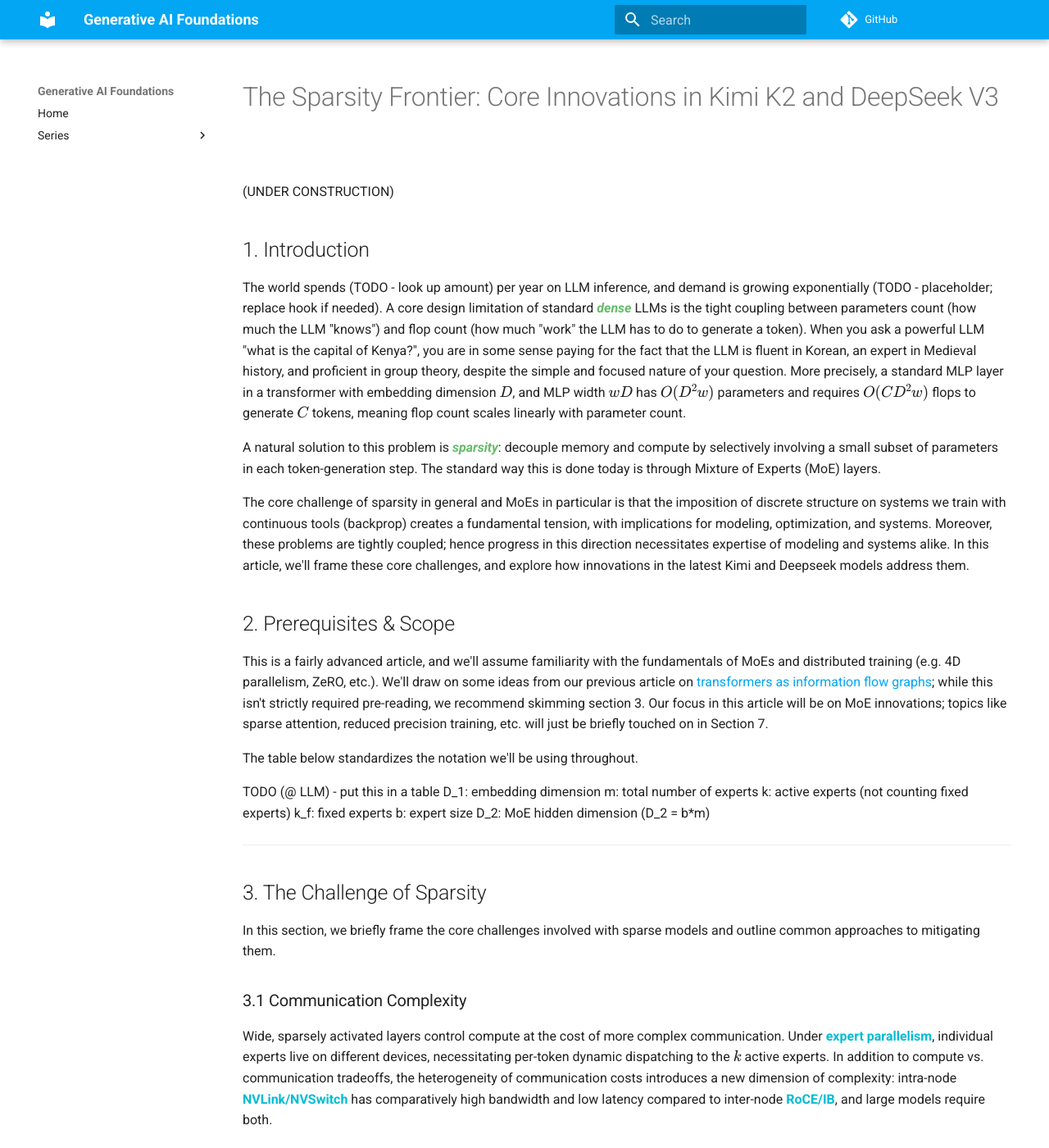
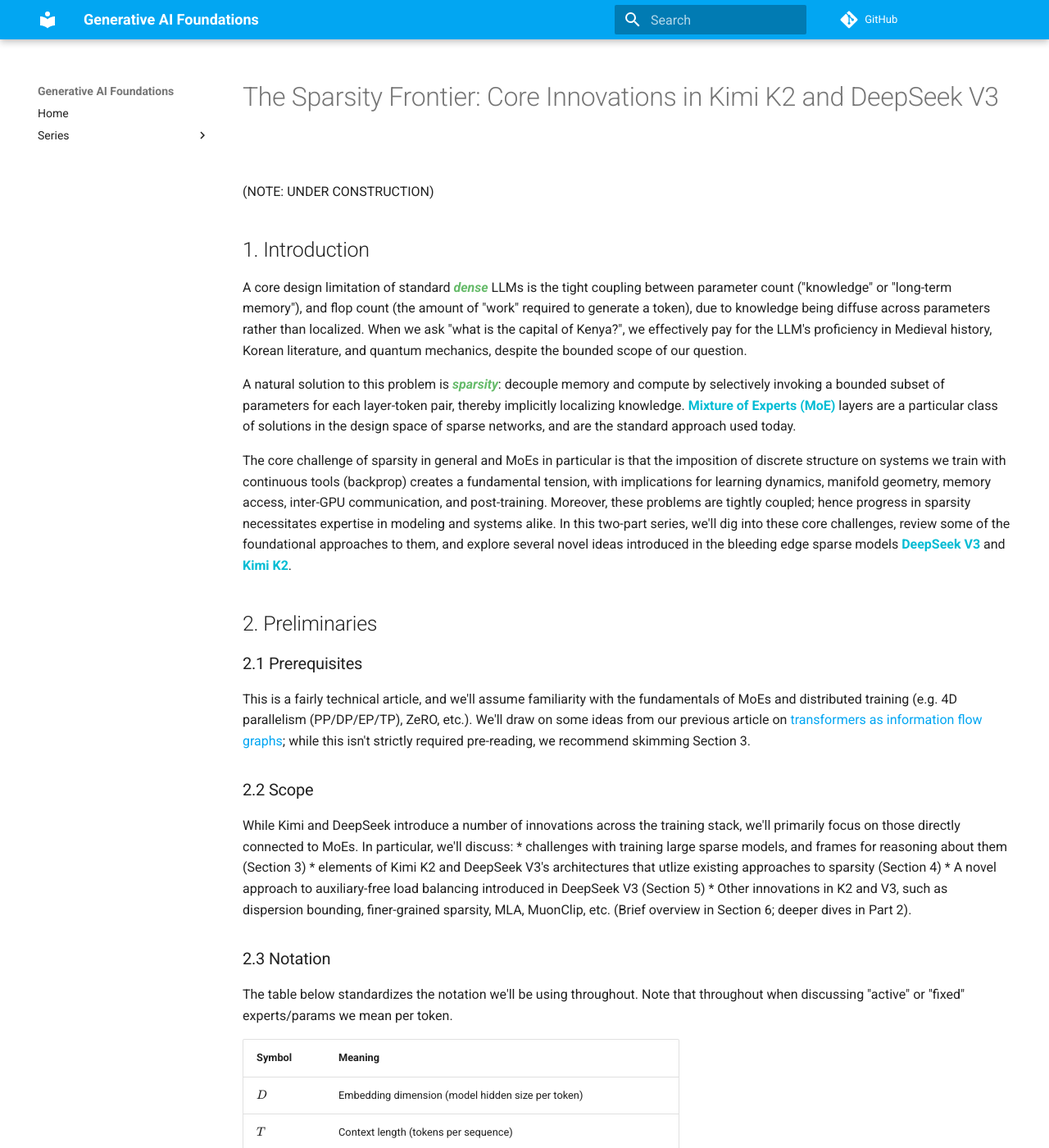
Before and after one commit to PranavSriram18/genai_foundations, an MkDocs documentation site: the page built from docs/series/moe.md, in a window 1280 px wide and 1400 px high. Shown: the whole window at 82% size. Built offline with MkDocs 1.6.1 and Material for MkDocs 9.7.7, drawn with Linux system fonts in a browser that asks for light colours; comment, search, counter and statistics services are not loaded; some of the changed text lies outside the part shown.

Commit message:
refactor

```diff
--- a/docs/series/moe.md
+++ b/docs/series/moe.md
@@ -1,46 +1,60 @@
 
 # The Sparsity Frontier: Core Innovations in Kimi K2 and DeepSeek V3
-(UNDER CONSTRUCTION)
+(NOTE: UNDER CONSTRUCTION)
 
 ## 1. Introduction
-The world spends (TODO - look up amount) per year on LLM inference, and demand is growing
-exponentially (TODO - placeholder; replace hook if needed). A core design limitation of standard <span
-class="idea">dense</span> LLMs is the tight coupling between parameters count (how much the LLM
-"knows") and flop count (how much "work" the LLM has to do to generate a token). When you ask a powerful LLM "what is the capital of Kenya?",
-you are in some sense paying for the fact that the LLM is fluent in Korean,
-an expert in Medieval history, and proficient in group theory, despite the simple and focused
-nature of your question. More precisely, a standard MLP layer in a transformer with embedding
-dimension $D$, and MLP width $wD$ has $O(D^2w)$ parameters and requires $O(CD^2w)$ flops to generate
-$C$ tokens, meaning flop count scales linearly with parameter count.
+A core design limitation of standard <span class="idea">dense</span> LLMs is the tight coupling between parameter count ("knowledge" or "long-term memory"), and flop count (the amount of "work" required to generate a token), due to knowledge being diffuse across parameters rather than localized.
+When we ask "what is the capital of Kenya?", we effectively pay for the LLM's
+proficiency in Medieval history, Korean literature, and quantum mechanics, despite the bounded scope
+of our question.
 
-A natural solution to this problem is <span class="idea">sparsity</span>: decouple memory and compute
-by selectively involving a small subset of parameters in each token-generation step.
-The standard way this is done today is through Mixture of Experts (MoE) layers.
+A natural solution to this problem is <span class="idea">sparsity</span>: decouple memory and
+compute by selectively invoking a bounded subset of parameters for each layer-token pair,
+thereby implicitly localizing knowledge. <span class="term">Mixture of Experts (MoE)</span> layers are a particular
+class of solutions in the design space of sparse networks, and are the standard approach used today.
 
 The core challenge of sparsity in general and MoEs in particular is that the imposition of discrete
 structure on systems we train with continuous tools (backprop) creates a fundamental tension, with
-implications for modeling, optimization, and systems. Moreover, these problems are tightly coupled;
-hence progress in this direction necessitates expertise of modeling and systems alike. In this
-article, we'll frame these core challenges, and explore how innovations in the latest Kimi and
-Deepseek models address them.
+implications for learning dynamics, manifold geometry, memory access, inter-GPU communication, and
+post-training. Moreover, these problems are tightly coupled; hence progress in sparsity
+necessitates expertise in modeling and systems alike. In this two-part series, we'll
+dig into these core challenges, review some of the foundational approaches to them, and explore
+several novel ideas introduced in the bleeding edge sparse models <span class="term">DeepSeek
+V3</span> and <span class="term">Kimi K2</span>.
 
 
-## 2. Prerequisites & Scope
-This is a fairly advanced article, and we'll assume familiarity with the fundamentals of MoEs and
-distributed training (e.g. 4D parallelism, ZeRO, etc.). We'll draw on some ideas from our previous article on [transformers as information flow graphs](TODO - link); while
-this isn't strictly required pre-reading, we recommend skimming section 3. Our focus in this article
-will be on MoE innovations; topics like sparse attention, reduced precision training, etc. will just
-be briefly touched on in Section 7.
+## 2. Preliminaries
+### 2.1 Prerequisites
+This is a fairly technical article, and we'll assume familiarity with the fundamentals of MoEs and
+distributed training (e.g. 4D parallelism (PP/DP/EP/TP), ZeRO, etc.). We'll draw on some ideas from our previous article on [transformers as information flow graphs](https://github.com/PranavSriram18/genai_foundations/blob/main/docs/series/transformer_internals.md); while
+this isn't strictly required pre-reading, we recommend skimming Section 3.
 
-The table below standardizes the notation we'll be using throughout.
+### 2.2 Scope
+While Kimi and DeepSeek introduce a number of innovations across the training stack, we'll primarily
+focus on those directly connected to MoEs. In particular, we'll discuss:
+* challenges with training large sparse models, and frames for reasoning about them (Section 3)
+* elements of Kimi K2 and DeepSeek V3's architectures that utlize existing approaches to sparsity
+(Section 4)
+* A novel approach to auxiliary-free load balancing introduced in DeepSeek V3 (Section 5)
+* Other innovations in K2 and V3, such as dispersion bounding, finer-grained
+sparsity, MLA, MuonClip, etc. (Brief overview in Section 6; deeper dives in Part 2).
 
-TODO (@ LLM) - put this in a table
-D_1: embedding dimension
-m: total number of experts
-k: active experts (not counting fixed experts)
-k_f: fixed experts
-b: expert size
-D_2: MoE hidden dimension (D_2 = b*m)
+### 2.3 Notation
+The table below standardizes the notation we'll be using throughout. Note that throughout when discussing
+"active" or "fixed" experts/params we mean per token.
+
+| Symbol | Meaning                                                               |
+| ------ | --------------------------------------------------------------------- |
+| $D$    | Embedding dimension (model hidden size per token)                     |
+| $T$    | Context length (tokens per sequence)                                  |
+| $m$    | Total number of routed experts (excludes shared expert unless stated) |
+| $k$    | Active routed experts                                       |
+| $k_f$  | Fixed experts (e.g., shared expert)                         |
+| $b$    | Expert width (neurons in a single expert’s MLP/FFN block)             |
+| $w$    | MoE width ratio ( $w = \frac{b \cdot m}{D}$ )                         |
+| DV3    | Abbreviation for Deepseek V3                                          |
+| K2     | Abbreviation for Kimi K2                                              |
+
 
 ---
 
@@ -64,7 +78,7 @@ mitigate these issues, such as activation recomputation, lower-precision storage
 shared expert caching, and router replication each introduce additional complexity and possible
 interactions with other aspects of implementation and analysis.
 
-### 3.2 Modeling Challenges: Manifold Partitioning, Specialization, and Dead Experts
+### 3.2 Experts, Manifold Partitioning, and a Fishing Analogy
 TODO - this part needs substantial changes
 The promise of MoE rests on <span class="term">expert specialization</span>. Specialization fails when <span class="term">dead experts</span> emerge from gradient starvation, when a few experts monopolize traffic, or when routing boundaries jitter so much that experts cannot settle on stable roles. Classic <span class="term">auxiliary load-balancing losses</span> spread utilization but can corrupt token–expert affinities and weaken specialization. Temperature, entropy, and EMA schedules trade exploration against lock-in. Capacity limits force second-best choices when the top expert is full, which can help exploration but also increase variance. A <span class="term">shared expert</span> can backstop quality, yet too much shared capacity reduces pressure to specialize. Curriculum and post-training shift the data manifold, moving Voronoi-like boundaries and destabilizing routes unless the router adapts.
 
@@ -76,14 +90,14 @@ capacity budget, with gradients that remain faithful to token–expert affinity<
 ## 4. Architecture Specs and Standard Elements
 
 ### 4.1 Spec Table
+Below is a table detailing core hyperparamerers for DV3 and K2.
 
-
-| Dimension                         | DeepSeek V3                                                                | Kimi K2                                                           |
+| Dimension                         | Deepseek V3                                                                | Kimi K2                                                           |
 | --------------------------------- | -------------------------------------------------------------------------- | ----------------------------------------------------------------- |
-| **Total Params**                  | **[VERIFY ~671B]**                                                         | **[VERIFY ~1.0T]**                                                |
-| **Active Params (per token)**     | **[VERIFY ~37B]**                                                          | **[VERIFY ~32–33B]**                                              |
+| **Total Params**                  | **[671B]**                                                         | **[1.0T]**                                                |
+| **Active Params**     | **[37B]**                                                          | **[32B]**                                              |
 | **Total Experts**                 | **256 routed + 1 shared**                                                  | **384 routed + 1 shared**                                         |
-| **Active Experts / Token**        | **8 routed** + shared always available **[VERIFY]**                        | **8 routed** + shared available                                   |
+| **Active Experts**        | **8 routed + 1 shared**                        | **8 routed + 1 shared**                                  |
 | **Expert width (per-expert MLP)** | **[VERIFY hidden size / FFN dims]**                                        | **[VERIFY hidden size / FFN dims]**                               |
 | **Learning algorithm**            | Next-token LM with **MTP**; aux-free balancing on router                   | Next-token LM; training stabilized with **MuonClip / QK-Clip**    |
 | **Routing control**               | **Aux-loss-free dynamic bias** + minimal **sequence-level** safeguard      | **Simple top-k** (no grouping, no in-gate balancing)              |
@@ -112,7 +126,7 @@ Before we dive into novel ideas, let’s briefly establish the common elements t
 * <span class="term">Shared-expert locality</span>: cache/pin the **shared expert** near the token path to avoid paying cross-node latency on common fall-back routes.
 
 
-## 5. Auxiliary-Free Load Balancing (Deepseek V3)
+## 5. Auxiliary-Free Load Balancing (DeepSeek V3)
 In our running picture, **lakes** represent regions of the data manifold and **fishermen** are the **experts**. A classic <span class="term">auxiliary diversity loss</span> is like a redistributive tax that penalizes popular lakes and subsidizes empty ones inside the **preference function** itself. This evens out utilization, but it also changes what “best lake” means for each fisherman and can reduce catch quality.
 
 DeepSeek keeps preferences honest and instead changes the **reach** of each fisherman. Imagine walking along the shore with a pair of shears. For over-crowded lakes, you **trim the rod length** of the successful fishermen, shrinking their radius of influence. For under-served lakes, you **extend rod length**, expanding their reach. Preferences remain about fish density; availability is nudged externally. <span class="idea">Balance is achieved by shaping access, not by corrupting preference</span>.
@@ -143,92 +157,15 @@ TODO - check formatting of math blocks (square brackets vs $$)
 
 This split keeps token→expert **affinity clean** while a slow control loop adjusts **effective availability**. In control terminology, the utilization error (u^* - u_i) drives a PI controller that trims or extends each expert’s “rod length.” The router continues to learn specialization from the true signal.
 
----
-
-## 6. Bounded Dispersion
-TODO - this section feels too long
 
 
-### 6.1 Why dispersion matters
-TODO - reword
-Inter-node communication is the expensive part of MoE. If a token’s activated experts live on many nodes, route variance turns into stragglers and small-message all-to-all.
+## 6. Other Innovations
 
-The useful abstraction is the token’s **communication subgraph**. <span class="term">Node-limited routing</span> makes this subgraph compact by capping how many nodes a token may touch at (M). <span class="idea">Treat dispersion as a first-class budget alongside top-(k)</span>.
-
-### 6.2 A single-pass, effectively hierarchical algorithm
-TODO - revise notation
-
-Let there be (G) nodes and routed experts (E=\bigcup_{n=1}^{G} E_n) where (E_n) are the experts hosted on node (n). For a token with representation (x):
-
-1. **Score experts.** Compute per-expert logits once
-   [
-   \ell_i = f(x, e_i), \quad i \in E.
-   ]
-
-2. **Score nodes.** Estimate which nodes could serve the token well using their strongest candidates. A simple, effective choice is a **top-(r)** aggregate
-   [
-   A_n = \sum_{i \in \text{Top}*r(E_n)} \ell_i,
-   ]
-   with (r) chosen so that (rM \ge k). A soft alternative is (\mathrm{lse}*{i\in E_n}(\ell_i)). The goal is the same: approximate a node’s headroom without another forward pass.
-
-3. **Select nodes.** Choose up to (M) nodes with the largest (A_n).
-
-4. **Select experts within chosen nodes.** From (\bigcup_{n\in \text{chosen}} E_n), pick the global top-(k) experts by (\ell_i), enforcing per-expert capacity.
-
-The router still runs a single scoring pass over experts. The group selection over nodes makes it **effectively hierarchical** at node granularity. If one node already contains enough strong experts the token lands entirely on that node. Otherwise it touches at most (M) nodes by construction.
-
-### 6.3 Effects on learning geometry
-TODO - tighten
-
-Capping dispersion shrinks the candidate set the router searches. That reduces cross-node route churn and smooths Voronoi boundaries induced by placement. Experts on the same node compete more often with one another, which encourages **local specialization** and reduces interference from far-flung candidates that would be costly to use. There is a tradeoff. If (M) is too small relative to how experts are distributed, the cap can force second-best assignments and slightly raise variance for tokens whose ideal experts are scattered. In practice this is mitigated by placement and a strong shared expert that backstops quality when the cap binds.
-
-### 6.4 Systems consequences and why schedules get easier
-
-Bounding dispersion turns a fuzzy risk into a predictable envelope.
-
-* **Cross-node edges.** A token now contributes at most (M) cross-node edges in all-to-all. Incast width is smaller and more uniform. Straggler variance drops.
-* **Overlap.** With narrower, repeatable all-to-all blocks, aggressive overlap is feasible. DualPipe-style timelines can nest MoE communication under forward and backward compute more reliably because long-tail sprays are pruned.
-TODO - wtf is this placement bullet?
-* **Placement.** With an (M) budget, placement pays off. Co-locate frequently co-activated experts. Keep the <span class="term">shared expert</span> proximate or cached so the default path remains intra-node.
-* **Capacity planning.** Because the subgraph is compact, batch sizing and microbatching are easier to tune. Fewer small packets cross node boundaries which reduces launch overhead and better utilizes links.
-
-<span class="idea">The modeling cap on dispersion is the enabler for a simpler and more stable communication schedule</span>.
-
-### 6.5 Knobs
-TODO - i removed existing stuff from this subsection because it looked totally speculative. check
-actual knobs used in model
-
-
-## 7. Finer-grained sparsity in Kimi
-
-**Opener.** K2 increases the routed-expert **pool** to **[VERIFY: 384]** while keeping **active experts per token = 8** and a single <span class="term">shared expert</span> **[VERIFY]**. Total vs active parameters are roughly **[VERIFY: ~1.0T / ~32–33B]**.
-
-### 7.1 Geometry and learning dynamics
-
-With many more experts at fixed (k), the representation manifold is cut into **more, smaller cells**. Tokens search a denser set of nearby specialists at the same FLOP budget. Local competition rises among neighbors on the manifold, reducing interference from distant experts and letting features sharpen within each cell. The boundary grid becomes finer, which improves long-tail coverage but increases sensitivity to early traffic. Warm-up and temperature schedules matter so tokens explore enough candidates before settling. The <span class="term">shared expert</span> provides a floor when a niche cell is under-trained. <span class="idea">Breadth raises the odds of a near match without raising per-token compute</span>.
-
-### 7.2 Costs—and how K2 pays them
-
-A larger pool raises **routing entropy**, **dispatcher metadata**, and the number of **small messages**. It also risks <span class="term">expert under-training</span> if traffic is spiky. K2 absorbs these taxes with targeted systems choices:
-
-* **Interleaved <span class="term">1F1B</span>** keeps stages busy and tucks MoE <span class="term">all-to-all</span> under compute on RoCE-heavy clusters, avoiding heavier orchestration.
-* **Activation budget engineering** — <span class="term">selective recompute</span>, <span class="term">FP8 activation storage</span>, and <span class="term">CPU offload</span> with overlapped copies — reduces HBM pressure so EP traffic fits under compute.
-* **Placement hygiene** spreads load and avoids hot spots so unconstrained dispersion does not explode into pathological fan-out.
-
-Despite the finer granularity, K2 keeps the **router simple**: standard top-(k) over routed experts, no extra balancing in the gate. This works because the **systems margin** and **training stability** carry the complexity that V3 addresses in the router.
-
-
-
-## 8. Non-MoE Innovations
-
-* **MLA attention:** latent KV compression; reduces memory/traffic—enabler for long contexts.
-* **MTP (DeepSeek):** multi-token prediction; interacts with routing frequency and gradient flow.
-* **MuonClip (K2):** **Muon** optimizer + **QK-Clip** (per-head logit rescale past threshold τ) — stabilizes long pretrain **[VERIFY ~15.5T tokens]**; prevents attention-logit blowups.
-* **Precision & memory:** **FP8 activation storage**, targeted **recompute**, and **CPU offload** (K2 emphasis) to fit deep PP/EP without starving bandwidth.
-
----
-
-
-## 9. Open Questions & Future Directions
-
-TODO
+* <span class="term">MLA attention</span>: latent KV compression that cuts memory and traffic, enabling longer contexts.
+* <span class="term">MTP (DeepSeek)</span>: multi-token prediction objective that changes gradient pathways and interacts with routing frequency.
+* <span class="term">MuonClip (K2)</span>: Muon optimizer plus **QK-Clip** (per-head logit rescale beyond a threshold τ), stabilizing long pretrain **[VERIFY ~15.5T tokens]** and preventing attention-logit blowups.
+* <span class="term">Precision and memory</span>: FP8 activation storage, targeted recompute, and selective CPU offload (emphasized in K2) to fit deep PP/EP without starving bandwidth.
+* <span class="term">Topology-aware kernels</span>: custom all-to-all and packing paths that reduce launch overhead and improve link utilization on NVLink and RoCE.
+* <span class="term">Activation scheduling</span>: selective checkpointing and recompute placement to keep overlap feasible under fixed HBM budgets.
+* <span class="term">KV cache tactics</span>: quantization and layout choices that shrink cache footprint while preserving attention quality.
+* <span class="term">Inference path hygiene</span>: shard placement, batching, and cache locality strategies that keep hot paths intra-node for low-latency decode.
```
